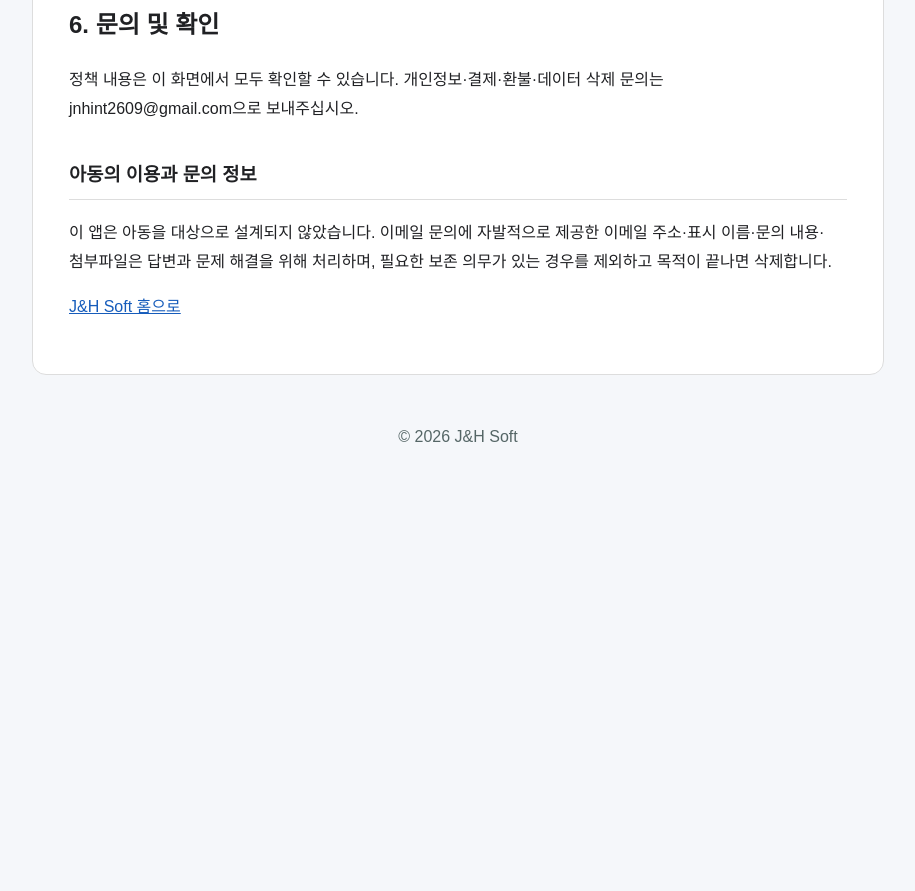
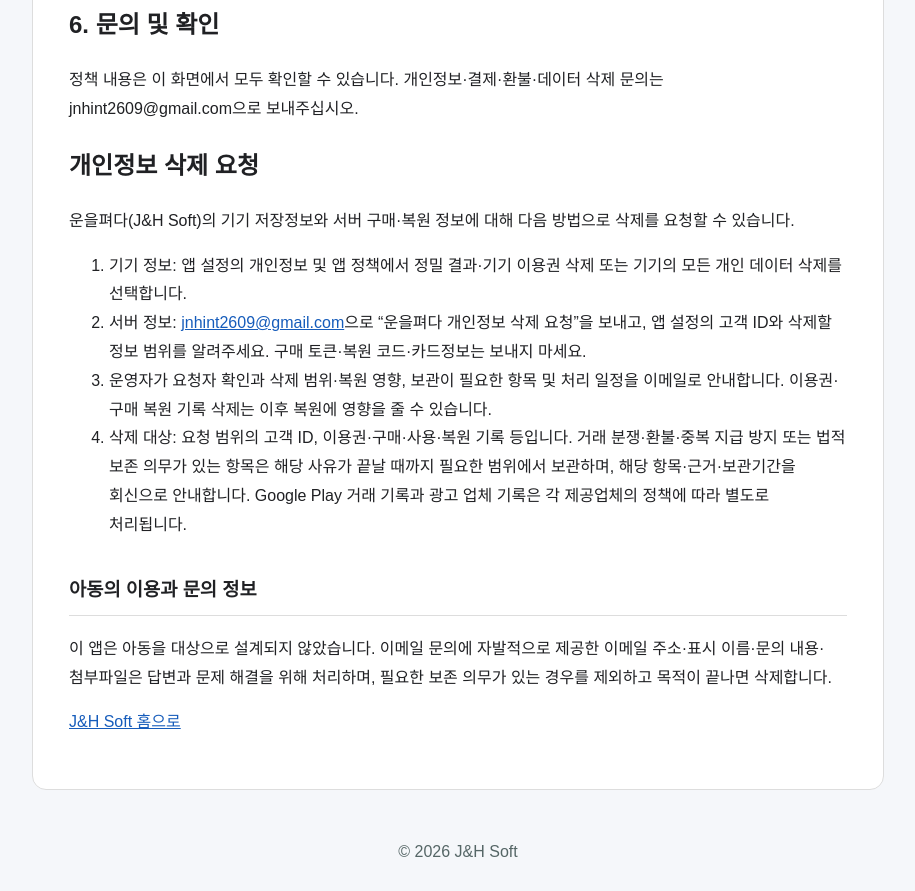
Before and after one commit to rosecrusian-collab/jnh-soft-site, a plain HTML site: page uneulpyeoda-privacy.html in a window 1280 px wide. Shown: the part 2729-3620 px from the top of the page, without its empty margins (182-1097 px from the left). Before the commit the page ends 3204 px from the top, so only its background shows below. Drawn offline with Linux system fonts and the light colour scheme.

Commit message:
Add explicit data deletion request steps for Play disclosure

```diff
--- a/uneulpyeoda-privacy.html
+++ b/uneulpyeoda-privacy.html
@@ -12,4 +12,4 @@
               <section><h2>4. 이용약관 요약</h2><ul><li>앱과 콘텐츠를 불법 복제·변조하거나 결제·광고 보상 절차를 우회해서는 안 됩니다.</li><li>정비, 통신 장애, 외부 서비스 변경 또는 불가항력으로 일부 기능이 일시 중단될 수 있습니다.</li><li>중요 변경이 있으면 앱 또는 공개 개인정보처리방침 페이지에 시행일과 변경 내용을 알립니다.</li><li>이 요약은 관련 법령에 따른 소비자 권리를 제한하지 않습니다.</li></ul></section>
               <section class="policy-caution"><h2>5. 운세 콘텐츠 안전 안내</h2><p>운세·사주·만세력 결과는 생활 참고와 오락 목적의 해석이며 미래의 사건이나 성과를 보장하지 않습니다. 의료, 정신건강, 법률, 세무, 투자·대출, 안전과 생명에 관한 결정은 앱 결과만으로 판단하지 말고 해당 분야 전문가와 공식 정보를 우선하십시오. 불안이나 위기 상황에서는 지역 응급기관 또는 전문 상담기관의 도움을 먼저 받으십시오.</p></section>
               <section><h2>6. 문의 및 확인</h2><p>정책 내용은 이 화면에서 모두 확인할 수 있습니다. 개인정보·결제·환불·데이터 삭제 문의는 jnhint2609@gmail.com으로 보내주십시오.</p></section>
-            </div><h3>아동의 이용과 문의 정보</h3><p>이 앱은 아동을 대상으로 설계되지 않았습니다. 이메일 문의에 자발적으로 제공한 이메일 주소·표시 이름·문의 내용·첨부파일은 답변과 문제 해결을 위해 처리하며, 필요한 보존 의무가 있는 경우를 제외하고 목적이 끝나면 삭제합니다.</p><p><a href="/">J&amp;H Soft 홈으로</a></p></article></main><footer>© 2026 J&amp;H Soft</footer></body></html>
+            </div><section id="data-deletion"><h2>개인정보 삭제 요청</h2><p>운을펴다(J&amp;H Soft)의 기기 저장정보와 서버 구매·복원 정보에 대해 다음 방법으로 삭제를 요청할 수 있습니다.</p><ol><li>기기 정보: 앱 설정의 개인정보 및 앱 정책에서 정밀 결과·기기 이용권 삭제 또는 기기의 모든 개인 데이터 삭제를 선택합니다.</li><li>서버 정보: <a href="mailto:jnhint2609@gmail.com?subject=운을펴다%20개인정보%20삭제%20요청">jnhint2609@gmail.com</a>으로 “운을펴다 개인정보 삭제 요청”을 보내고, 앱 설정의 고객 ID와 삭제할 정보 범위를 알려주세요. 구매 토큰·복원 코드·카드정보는 보내지 마세요.</li><li>운영자가 요청자 확인과 삭제 범위·복원 영향, 보관이 필요한 항목 및 처리 일정을 이메일로 안내합니다. 이용권·구매 복원 기록 삭제는 이후 복원에 영향을 줄 수 있습니다.</li><li>삭제 대상: 요청 범위의 고객 ID, 이용권·구매·사용·복원 기록 등입니다. 거래 분쟁·환불·중복 지급 방지 또는 법적 보존 의무가 있는 항목은 해당 사유가 끝날 때까지 필요한 범위에서 보관하며, 해당 항목·근거·보관기간을 회신으로 안내합니다. Google Play 거래 기록과 광고 업체 기록은 각 제공업체의 정책에 따라 별도로 처리됩니다.</li></ol></section><h3>아동의 이용과 문의 정보</h3><p>이 앱은 아동을 대상으로 설계되지 않았습니다. 이메일 문의에 자발적으로 제공한 이메일 주소·표시 이름·문의 내용·첨부파일은 답변과 문제 해결을 위해 처리하며, 필요한 보존 의무가 있는 경우를 제외하고 목적이 끝나면 삭제합니다.</p><p><a href="/">J&amp;H Soft 홈으로</a></p></article></main><footer>© 2026 J&amp;H Soft</footer></body></html>
```
